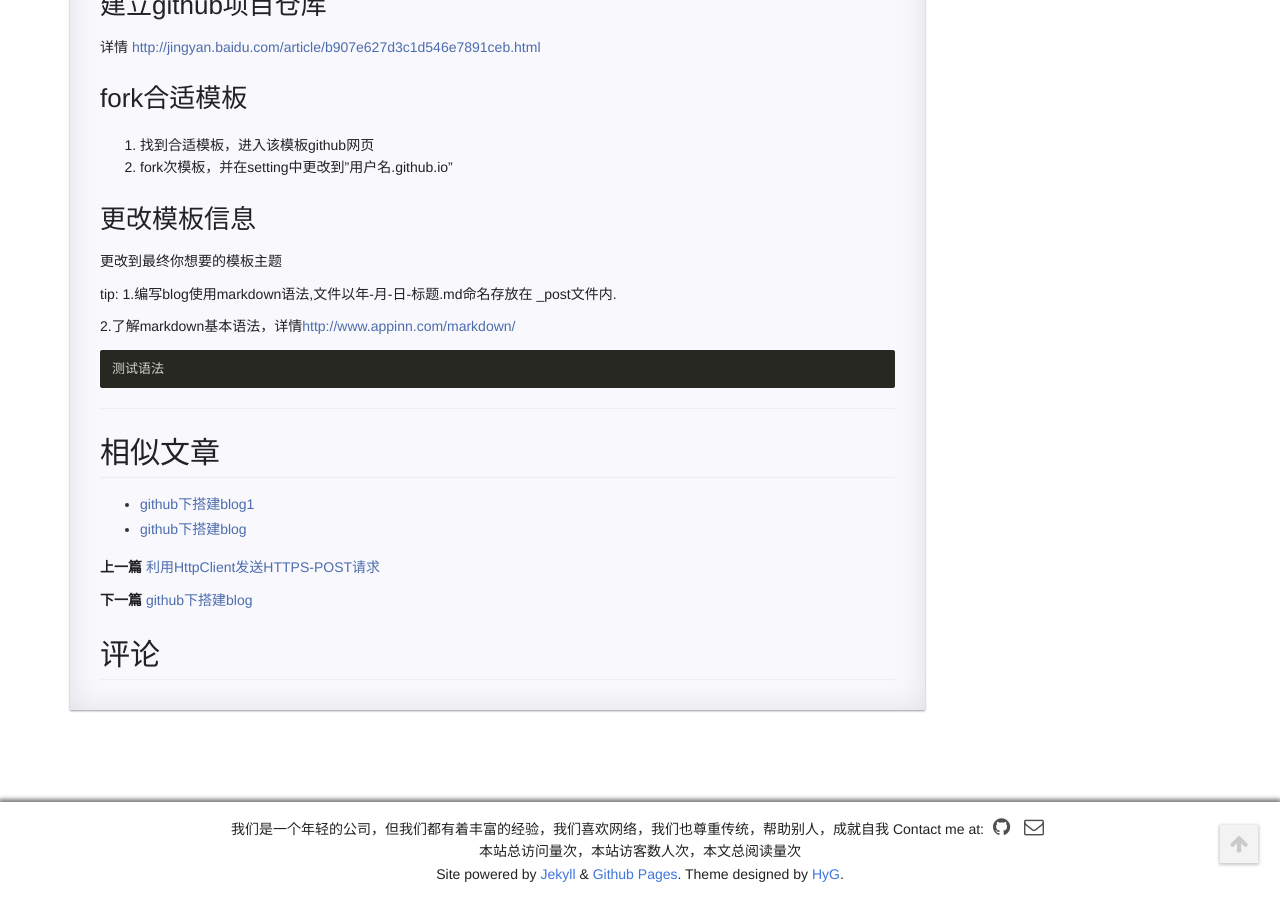
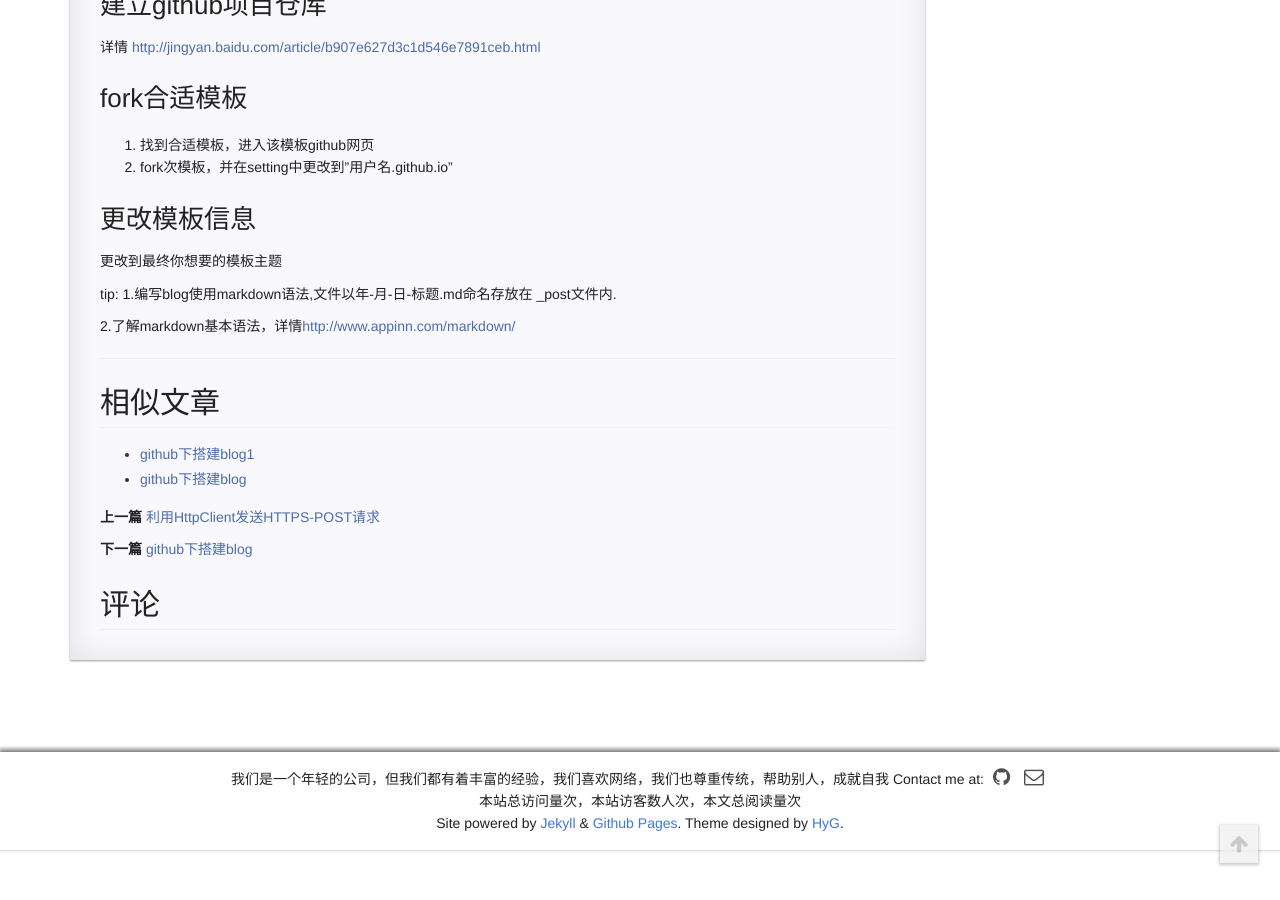
Before and after one commit to Dongwublog/Dongwublog.github.io, a Jekyll site: the page built from _posts/2016-8-6-github-build-blog.md, in a window 1280 px wide and 900 px high, scrolled down 605 px. Built offline with Jekyll 4.4.1, drawn with Linux system fonts in a browser that asks for light colours; comment, search, counter and statistics services are not loaded.

Commit message:
Update 2016-8-6-github-build-blog.md

```diff
--- a/_posts/2016-8-6-github-build-blog.md
+++ b/_posts/2016-8-6-github-build-blog.md
@@ -40,5 +40,3 @@ tip:
 1.编写blog使用markdown语法,文件以年-月-日-标题.md命名存放在 _post文件内.
 
 2.了解markdown基本语法，详情[http://www.appinn.com/markdown/](http://www.appinn.com/markdown/)
-
-    测试语法
```
